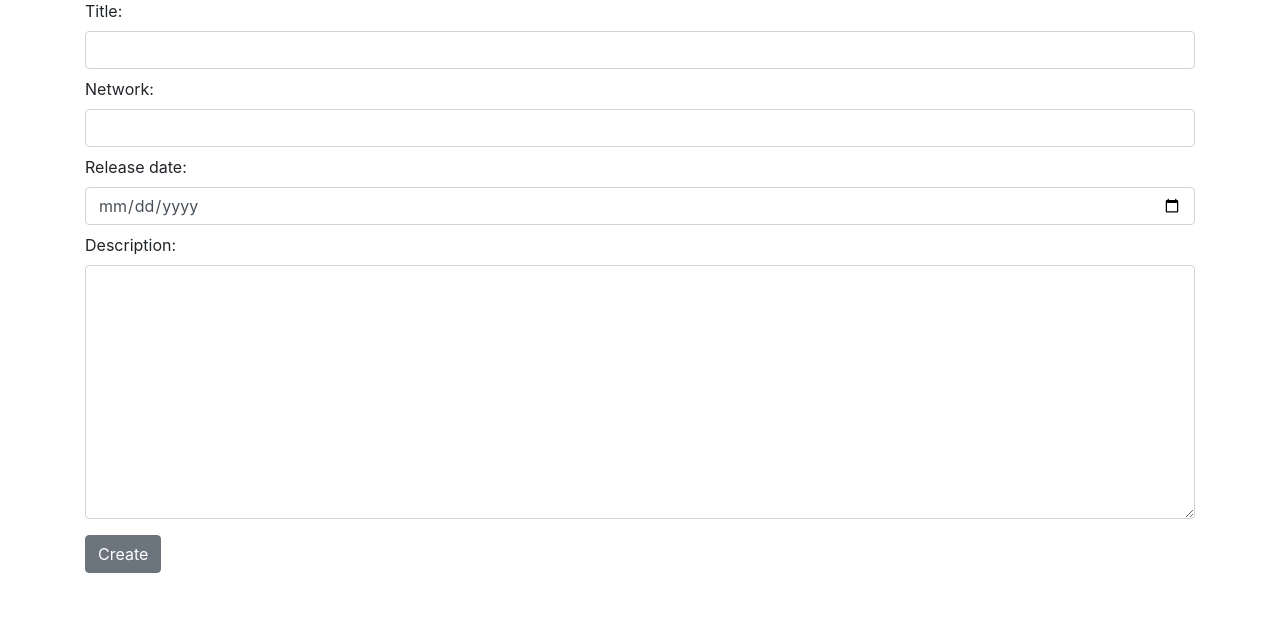
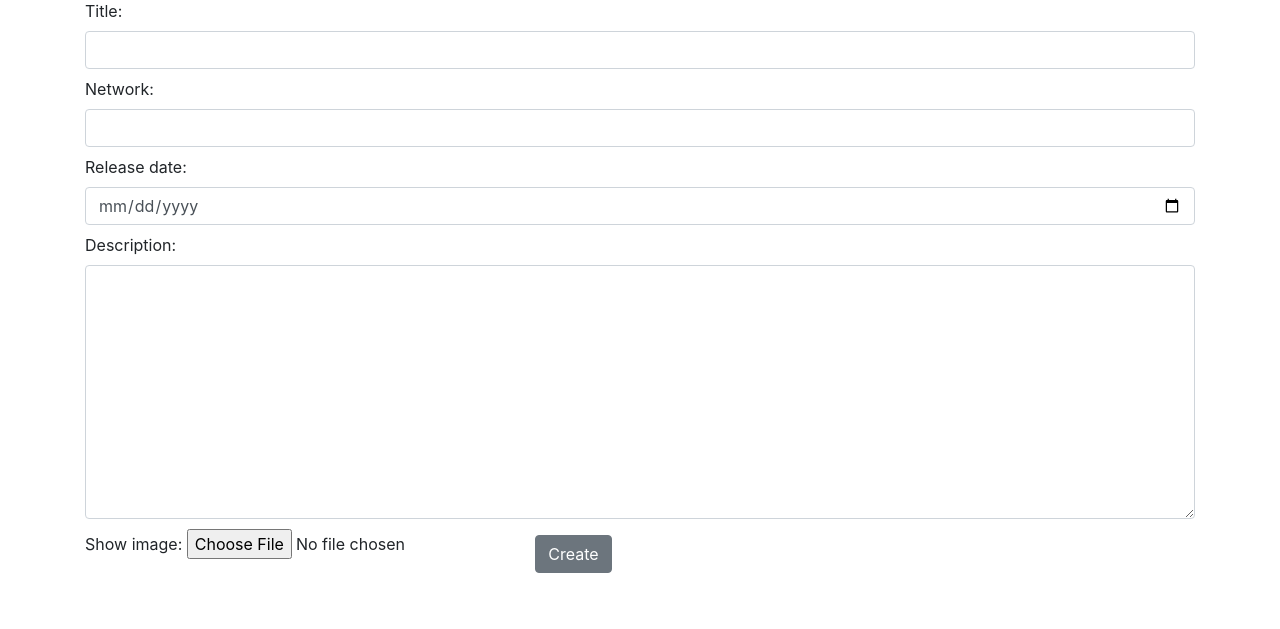
Before and after one commit to Rossi-21/form_shows, a Django app: page / in a window 1280 px wide. Shown: the part 153-782 px from the top of the page. Run offline with Django 4.2, Linux system fonts and the light colour scheme; a user stored in the database is signed in.

Commit message:
working image upload

```diff
--- a/form_shows/settings.py
+++ b/form_shows/settings.py
@@ -119,7 +119,7 @@ USE_TZ = True
 
 STATIC_URL = 'static/'
 
-MEDIA_ROOT = '/media/'
+MEDIA_URL = '/media/'
 
 MEDIA_ROOT = os.path.join(BASE_DIR, 'media')
 
--- a/user_app/forms.py
+++ b/user_app/forms.py
@@ -30,7 +30,7 @@ class CreateShowForm(forms.ModelForm):
 
         model = Show
 
-        fields = ('title', 'network', 'release_date', 'description')
+        fields = ('title', 'network', 'release_date', 'description', 'show_image')
 
         widgets = {
             'title': forms.TextInput(attrs={'class' : 'form-control mb-2'}),
--- a/user_app/models.py
+++ b/user_app/models.py
@@ -11,6 +11,7 @@ class Show(models.Model):
     network = models.CharField(max_length=256)
     release_date = models.DateField()
     description = models.TextField()
+    show_image = models.ImageField(null=True, blank=True, upload_to="images/")
     like = models.ManyToManyField(User, related_name='liked_shows', blank=True)
     comment = models.ManyToManyField(Comment, related_name='commented_shows', blank=True)
     created_at =  models.DateTimeField(auto_now_add=True, null = True)
--- a/user_app/templates/index.html
+++ b/user_app/templates/index.html
@@ -9,23 +9,27 @@
         </div>
     </div>
     <div class="form-group mt-5">
-        <form method="POST">
+        <form method="POST" action="" enctype="multipart/form-data">
             {% csrf_token %}
-            {{ form.title.label_tag}}
+            {{ form.title.label_tag }}
             {{ form.title }}
             {{ form.title.errors }}
 
             {{ form.network.label_tag }}
             {{ form.network }}
-            {{ form.network.errors}}
+            {{ form.network.errors }}
 
             {{ form.release_date.label_tag}}
             {{ form.release_date }}
-            {{ form.release_date.errors}}
+            {{ form.release_date.errors }}
 
-            {{ form.description.label_tag}}
+            {{ form.description.label_tag }}
             {{ form.description }}
-            {{ form.description.errors}}
+            {{ form.description.errors }}
+
+            {{ form.show_image.label_tag}}
+            {{ form.show_image }}
+            {{ form.show_image.errors }}
 
             <button class="btn btn-secondary mt-3" type="submit">Create</button>
         </form>
--- a/user_app/templates/view.html
+++ b/user_app/templates/view.html
@@ -13,6 +13,9 @@
     <strong>Description: </strong><p>{{show.description}}</p>
     <strong>Likes: </strong><p>{{show.like.count}}</p>
     <strong>Added by: </strong><p>{{show.user}}</p>
+    {% if show.show_image %}
+       <img src="{{ show.show_image.url }}" alt="" width="500">
+    {% endif %}
     {% if request.user == show.user %}
         <a href="/shows/{{show.id}}/edit">Edit</a>
     {% endif %}
--- a/user_app/views.py
+++ b/user_app/views.py
@@ -78,7 +78,7 @@ def home(request):
 
     if request.method == 'POST':
 
-        form = CreateShowForm(request.POST)
+        form = CreateShowForm(request.POST, request.FILES)
 
         if form.is_valid():
             show = form.save(commit=False)
```
Also changed, not shown: db.sqlite3, media/images/IMG_3443.JPG (added), user_app/migrations/0007_show_show_image.py (added).
